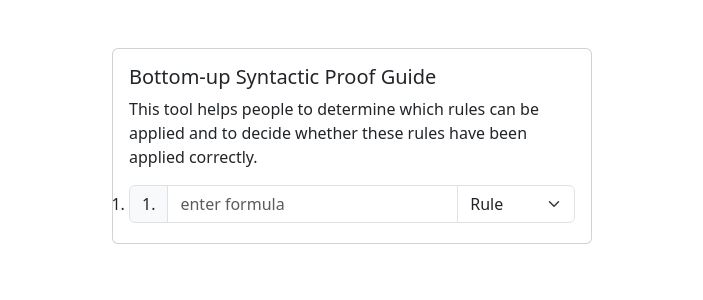
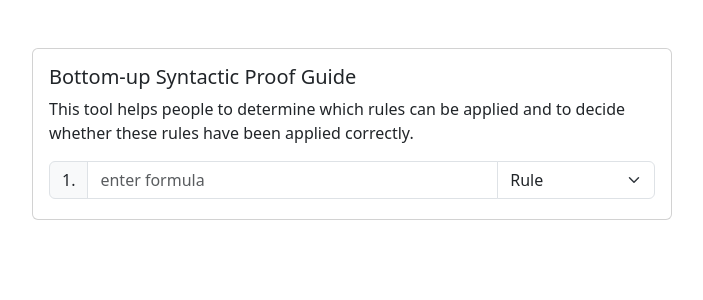
Before and after one commit to bhaaksema/guanaco-doc, a React (Vite) app in the folder app/: page / in a window 1280 px wide. Shown: the top 300 px of the page, without its empty margins (288-991 px from the left). Built offline with nearby package versions, Linux system fonts and the light colour scheme.

Commit message:
Minor GUI update

```diff
--- a/app/src/App.jsx
+++ b/app/src/App.jsx
@@ -5,19 +5,15 @@ import Container from 'react-bootstrap/Container';
 import Rows from './Rows'
 
 function App() {
-  const rules = ["A1", "A2", "A3"]
-  const [rows, setRows] = useState([])
-  if (rows.length === 0) setRows([""])
-
   return (
     <Container className="d-flex justify-content-center">
-      <Card className="mt-5" style={{ width: '30rem' }}>
+      <Card className="mt-5" style={{ width: '40rem' }}>
         <Card.Body>
           <Card.Title>Bottom-up Syntactic Proof Guide</Card.Title>
           <Card.Text>
             This tool helps people to determine which rules can be applied and to decide whether these rules have been applied correctly.
           </Card.Text>
-          <Rows {...{ rows, rules }} />
+          <Rows />
         </Card.Body>
       </Card>
     </Container>
--- a/app/src/Rows.jsx
+++ b/app/src/Rows.jsx
@@ -1,49 +1,53 @@
 import { useState } from 'react';
+import Form from 'react-bootstrap/Form';
 import InputGroup from 'react-bootstrap/InputGroup';
-import Form from 'react-bootstrap/Form';
 import ListGroup from 'react-bootstrap/ListGroup';
 
 import { parse } from './Parser'
 import { checkRule, rulesList } from './Rules';
 
-export default function Rows({ rows, rules }) {
-  const [validated, setValidated] = useState(false);
+export default function Rows() {
+  const [validated, setValidated] = useState(false)
+  let rows = [""]
 
-  function ruleHandler(event, ast) {
-    event.target.nextSibling.setCustomValidity("")
-
-    if (!checkRule(ast, rulesList[0])) {
-      event.target.nextSibling.setCustomValidity("invalid rule")
-    }
-  }
-
-  function handler(event) {
+  function textHandler(event) {
     if (event.target.value === "") {
-      setValidated(false)
-      return
+      setValidated(false); return
     }
 
     try {
-      let ast = parse(event.target.value)
-      ruleHandler(event, ast)
+      parse(event.target.value)
       event.target.setCustomValidity("")
     } catch (e) {
       event.target.setCustomValidity("invalid formula")
-      event.target.nextSibling.setCustomValidity("invalid formula")
     }
     setValidated(true)
   }
 
+  function ruleHandler(event) {
+    try {
+      const ast = parse(event.target.previousSibling.value)
+      if (checkRule(ast, rulesList[0])) {
+        event.target.setCustomValidity("")
+      } else {
+        event.target.setCustomValidity("invalid rule")
+      }
+    } catch (e) {
+      event.target.setCustomValidity("invalid formula")
+    }
+  }
+
   return (
-    <ListGroup as="ol" >
+    <ListGroup as="ol" style={{ listStyleType: "none" }} >
       {rows.map((formula, index) => (
         <Form as="li" key={index} className="mb-1" validated={validated} >
           <InputGroup>
             <InputGroup.Text id="line-number">{index + 1}.</InputGroup.Text>
-            <Form.Control id="formula" placeholder="enter formula" defaultValue={formula} onChange={handler} className="w-50" />
-            <Form.Select className="w-10">
-              <option>Rule</option>
-              {rules.map((rule) => (<option key={rule}>{rule}</option>))}
+            <Form.Control id="formula" placeholder="enter formula"
+              defaultValue={formula} onChange={textHandler} className="w-50" />
+            <Form.Select onChange={ruleHandler} defaultValue={0}>
+              <option disabled value={0}>Rule</option>
+              {rulesList.map((rule, index) => (<option key={index}>{rule.name}</option>))}
             </Form.Select>
           </InputGroup>
         </Form>
--- a/app/src/Rules.js
+++ b/app/src/Rules.js
@@ -53,8 +53,9 @@ function checkRuleFormula(formula, rule, agents, holes) {
   }
 }
 
+export let rulesList = [
   // (K{0} Phi & K{0} (Phi -> Psi)) -> K{0} Psi
-let A2 = {
+  {
     name: "A2", type: "axiom", agents: 1, holes: 2,
     formula: {
       type: "implication",
@@ -71,6 +72,11 @@ let A2 = {
       },
       right: { type: "K", agent: 0, formula: { type: "hole", hole: 1 } }
     }
+  },
+  {
+    name: "R1", type: "rule", agents: 0, holes: 2
+  },
+  {
+    name: "R2", type: "rule", agents: 1, holes: 1
   }
-
-export let rulesList = [A2]
+]
```
Lines whose indentation alone changed are shown as unchanged.
